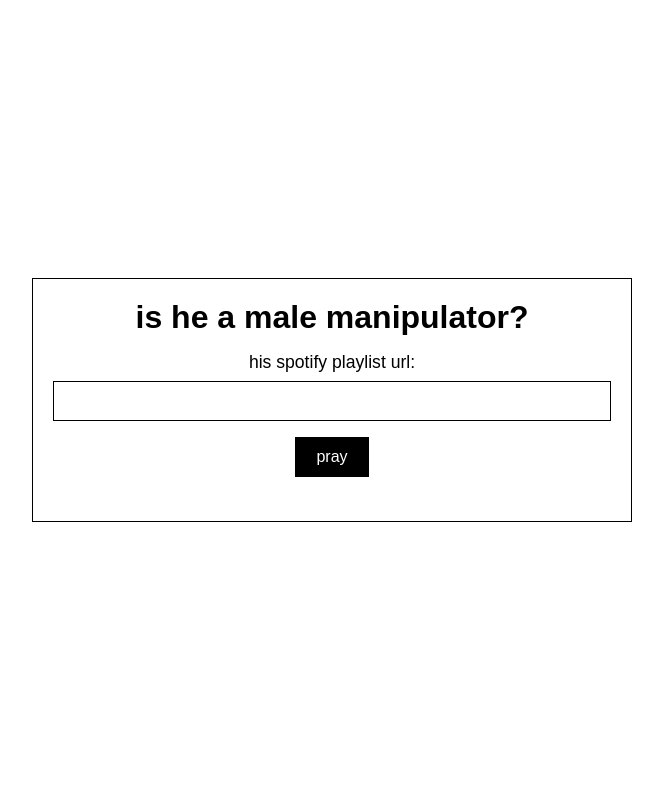
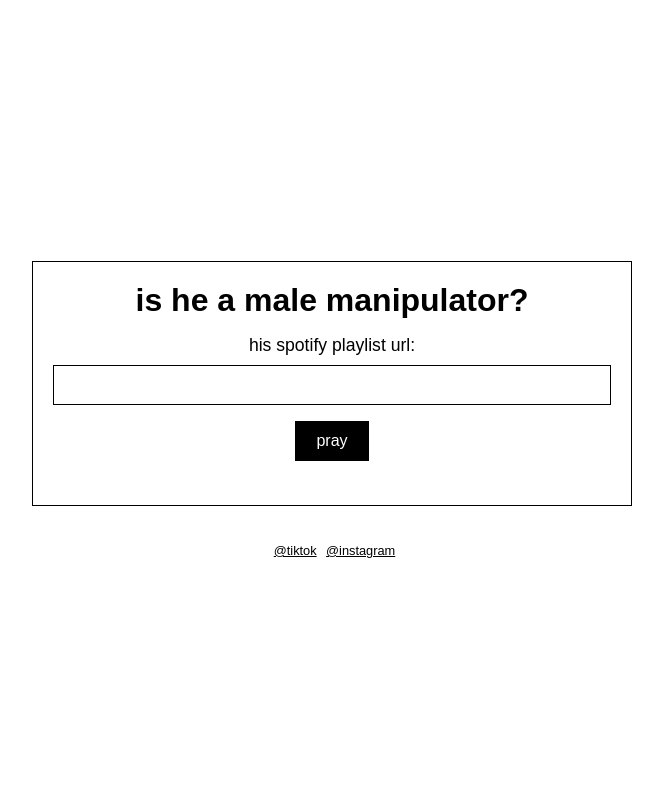
Before and after one commit to bobby-cmyk/malemanipulator, a Flask app: page / in a window 1280 px wide. Shown: the whole page, without its empty margins (308-971 px from the left). Run offline with Flask 3, Linux system fonts and the light colour scheme; some libraries are stand-ins or nearby versions.

Commit message:
added tiktok and instagram links

```diff
--- a/static/styles.css
+++ b/static/styles.css
@@ -13,6 +13,7 @@ body {
     display: flex;
     align-items: center;
     justify-content: center;
+    flex-direction: column;
     min-height: 100vh;
 }
 
@@ -128,3 +129,15 @@ button:hover {
     margin-bottom: 1em;
     text-align: center;
 }
+
+.footer {
+    margin-top: 15px;
+}
+
+a {
+    font-family: 'Arial', sans-serif;
+    color: #000;
+    font-size: 0.8em;
+    text-decoration: underline;
+    margin-left: 5px;
+}
--- a/templates/index.html
+++ b/templates/index.html
@@ -19,7 +19,6 @@
 
     <script async src="https://pagead2.googlesyndication.com/pagead/js/adsbygoogle.js?client=ca-pub-2758712459057467"
     crossorigin="anonymous"></script>
-
 </head>
 
 <body>
@@ -93,6 +92,11 @@
         {% endwith %}
     </div>
 
+    <div class="footer">
+        <a target="_blank" href="https://www.tiktok.com/@isheamalemanipulator?_t=8rDJ8ymEVvu&_r=1">@tiktok</a>
+        <a target="_blank" href="https://www.instagram.com/isheamalemanipulator/?igsh=YmV0cDAyd2NmaXZx">@instagram</a>
+    </div>
+
     <script>
         function showLoader() {
             // Hide the results if they're visible
@@ -125,4 +129,5 @@
         }
     </script>
 </body>
+
 </html>
```
